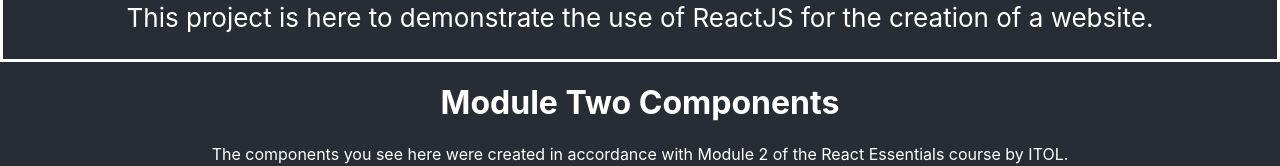
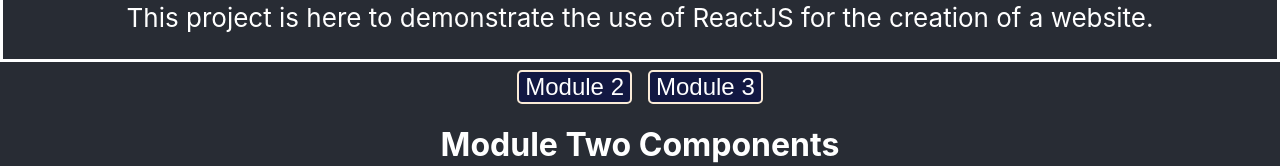
Before and after one commit to ReflectionGolden/react-essentials-site, a React (Create React App) app: page / in a window 1280 px wide. Shown: the part 160-326 px from the top of the page. Built offline with nearby package versions, Linux system fonts and the light colour scheme; the HTML template or start-up script is replaced by a standard one.

Commit message:
Created navigation between module page components and created base for Module 3 page component.

```diff
--- a/src/App.css
+++ b/src/App.css
@@ -31,6 +31,36 @@
   margin-top: 1rem;
   margin-bottom: 1rem;
 }
+
+/* Navbar Styles */
+
+.Nav-bar {
+  display: flexbox;
+  margin-top: 0.5rem;
+}
+
+.Nav-button {
+  margin-left:  0.5rem;
+  margin-right: 0.5rem;
+  font-size: x-large;
+  color: white;
+  border: 2px solid antiquewhite;
+  border-radius: 5px;
+  background-color: #121842;
+  transition: 0.1s;
+}
+
+.Nav-button:hover {
+  background-color: #243684;
+  box-shadow: 0.2rem 0.2rem black;
+}
+
+.Nav-button:active {
+  transform: translate(2px 6px);
+  box-shadow: none;
+}
+
+/* Module 2 styles */
 
 .Profile-card {
   display: grid;
@@ -84,11 +114,4 @@
   display: block;
 }
 
-@keyframes App-logo-spin {
-  from {
-    transform: rotate(0deg);
-  }
-  to {
-    transform: rotate(360deg);
-  }
-}
+/* Module 3 styles */
--- a/src/App.js
+++ b/src/App.js
@@ -1,15 +1,36 @@
+import { useState } from 'react';
 import man from './man-silhouette.png';
 import woman from './woman-silhouette.png';
 import './App.css';
+import ModuleThreePage from './course_modules/Module3';
+import NavigationBar from './Navigation';
 
 function App() {
+  const [currentPage, setPage] = useState("2");
+
+  function ChangePage(Module) {
+    setPage(Module);
+  }
+
+  function SetModulePage(Module) {
+    switch (Module) {
+      case "2":
+        return(<ModuleTwoPage/>);
+      case "3":
+        return(<ModuleThreePage/>);
+      default:
+        return(<ModuleTwoPage/>);
+    }
+  }
+
   return (
     <div className="App">
       <header className="App-header">
         <h1>React Essentials Site</h1>
         <p>This project is here to demonstrate the use of ReactJS for the creation of a website.</p>
       </header>
-      <ModuleTwoPage/>
+      <NavigationBar ChangePage={ChangePage}/>
+      {SetModulePage(currentPage)}
     </div>
   );
 }
@@ -130,4 +151,6 @@
   )
 }
 
+
+
 export default App;
--- /dev/null
+++ b/src/Navigation.js
@@ -0,0 +1,18 @@
+import './App.css';
+
+function NavigationBar({ChangePage}) {
+    return (
+        <div className='Nav-bar'>
+            <ModuleButton ChangePage={ChangePage} module="2"/>
+            <ModuleButton ChangePage={ChangePage} module="3"/>
+        </div>
+    );
+}
+
+function ModuleButton({module, ChangePage}) {
+    return (
+        <button className='Nav-button' onClick={() => ChangePage(module)}>Module {module}</button>
+    );
+}
+
+export default NavigationBar;
--- /dev/null
+++ b/src/course_modules/Module3.js
@@ -0,0 +1,12 @@
+import '../App.css';
+
+function ModuleThreePage() {
+    return (
+        <div>
+            <h1>Module Three Components</h1>
+            <p>The components you see here were created in accordance with Module 3 of the React Essentials course by ITOL.</p>
+        </div>
+    );
+}
+
+export default ModuleThreePage;
```
